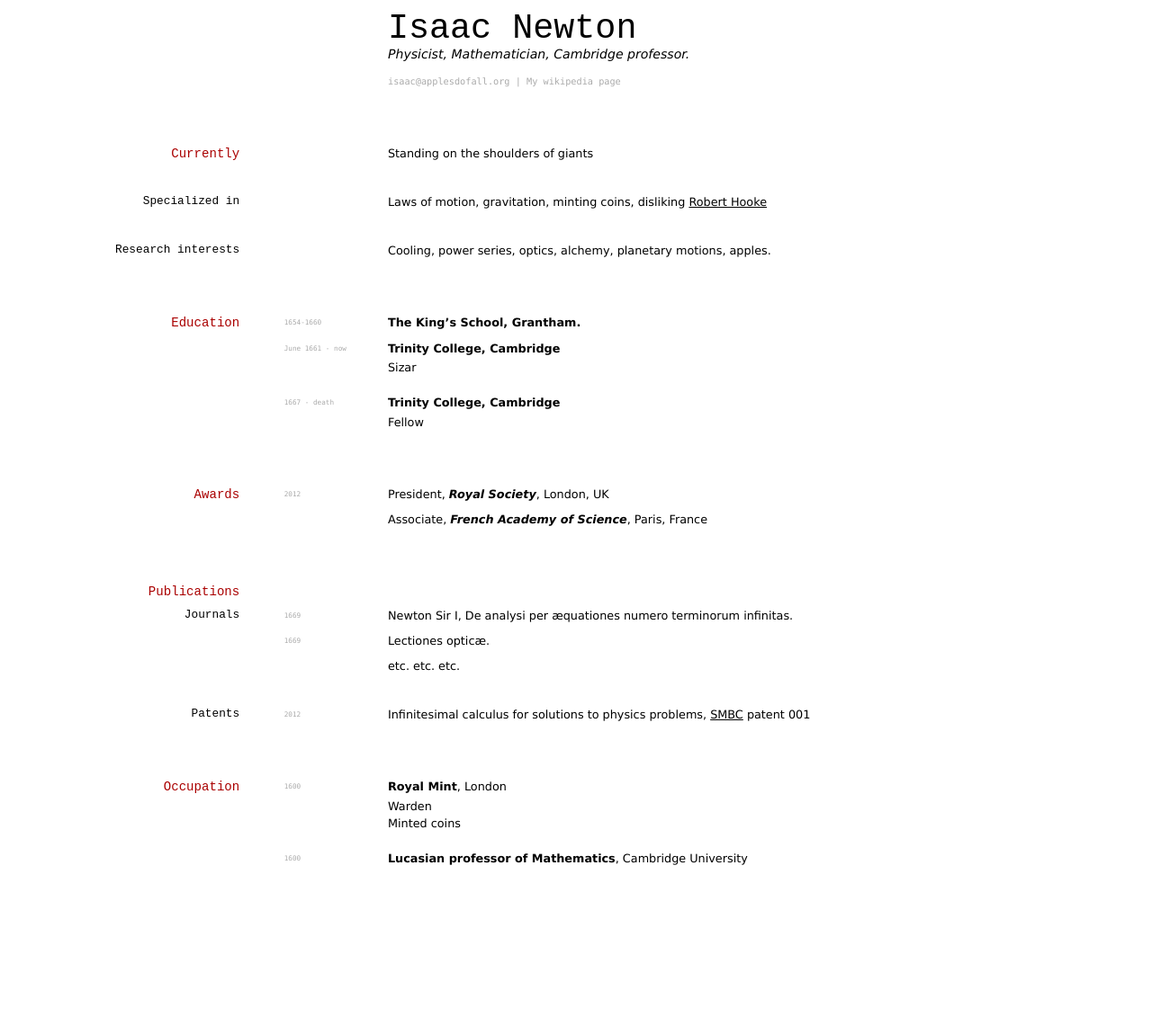
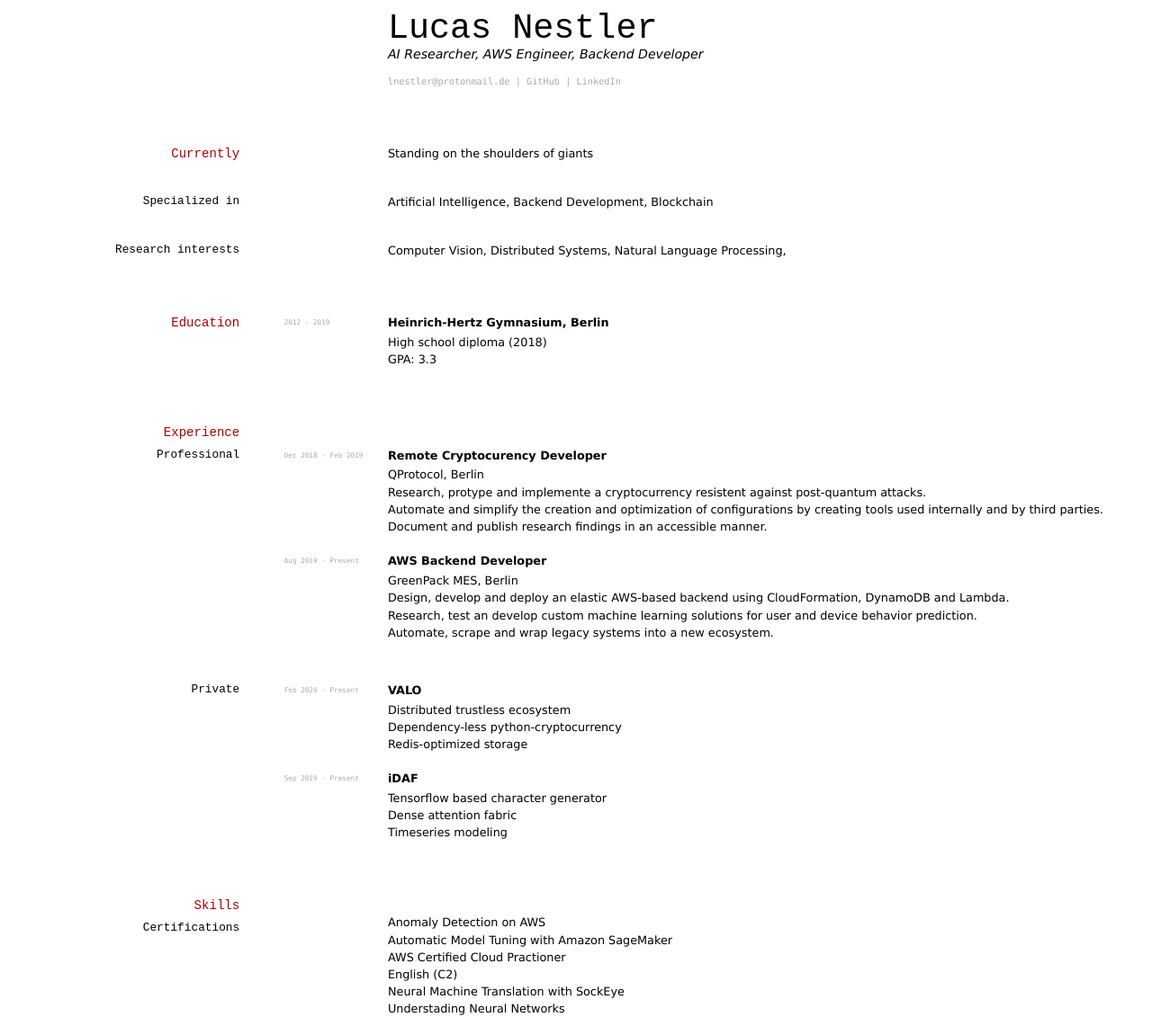
Before and after one commit to ClashLuke/markdown-cv, a Jekyll site: the page built from index.md, in a window 1280 px wide. Shown: the whole page at 90% size. Built offline with Jekyll 4.4.1, drawn with Linux system fonts in a browser that asks for light colours; before the commit the page ends 973 px from its top, so only the background shows below that.

Commit message:
feat: add my cv

```diff
--- a/index.md
+++ b/index.md
@@ -1,13 +1,15 @@
 ---
 layout: cv
-title: Isaac Newtons's CV
+title: Lucas Nestler's CV
 ---
-# Isaac Newton
-Physicist, Mathematician, Cambridge professor.
 
+# Lucas Nestler
+
+AI Researcher, AWS Engineer, Backend Developer
 <div id="webaddress">
-<a href="isaac@applesdofall.org">isaac@applesdofall.org</a>
-| <a href="http://en.wikipedia.org/wiki/Isaac_Newton">My wikipedia page</a>
+<a href="lnestler@protonmail.de">lnestler@protonmail.de</a> |
+ <a href="https://github.com/ClashLuke">GitHub</a> |
+ <a href="https://www.linkedin.com/in/lucas-nestler/">LinkedIn</a>
 </div>
 
 
@@ -17,73 +19,65 @@ Standing on the shoulders of giants
 
 ### Specialized in
 
-Laws of motion, gravitation, minting coins, disliking [Robert Hooke](http://en.wikipedia.org/wiki/Robert_Hooke)
-
+Artificial Intelligence, Backend Development, Blockchain
 
 ### Research interests
 
-Cooling, power series, optics, alchemy, planetary motions, apples.
-
+Computer Vision, Distributed Systems, Natural Language Processing,
 
 ## Education
 
-`1654-1660`
-__The King's School, Grantham.__
+`2012 - 2019`
+__Heinrich-Hertz Gymnasium, Berlin__
 
-`June 1661 - now`
-__Trinity College, Cambridge__
+- High school diploma (2018)
+- GPA: 3.3
 
-- Sizar
+## Experience
 
-`1667 - death`
-__Trinity College, Cambridge__
+### Professional
 
-- Fellow
+`Dec 2018 - Feb 2019`
+__Remote Cryptocurency Developer__
+
+- <i>QProtocol, Berlin</i>
+- Research, protype and implemente a cryptocurrency resistent against post-quantum attacks.
+- Automate and simplify the creation and optimization of configurations by creating tools used internally and by third parties.
+- Document and publish research findings in an accessible manner.
+
+`Aug 2019 - Present`
+__AWS Backend Developer__
+
+- <i>GreenPack MES, Berlin</i>
+- Design, develop and deploy an elastic AWS-based backend using CloudFormation, DynamoDB and Lambda.
+- Research, test an develop custom machine learning solutions for user and device behavior prediction.
+- Automate, scrape and wrap legacy systems into a new ecosystem.
 
 
+### Private
 
-## Awards
+`Feb 2020 - Present`
+__VALO__
 
-`2012`
-President, *Royal Society*, London, UK
-
-Associate, *French Academy of Science*, Paris, France
+- Distributed trustless ecosystem
+- Dependency-less python-cryptocurrency
+- Redis-optimized storage
 
 
+`Sep 2019 - Present`
+__iDAF__
 
-## Publications
+- Tensorflow based character generator
+- Dense attention fabric
+- Timeseries modeling
 
-<!-- A list is also available [online](http://scholar.google.co.uk/citations?user=LTOTl0YAAAAJ) -->
+## Skills
 
-### Journals
+### Certifications
 
-`1669`
-Newton Sir I, De analysi per æquationes numero terminorum infinitas.
-
-`1669`
-Lectiones opticæ.
-
-etc. etc. etc.
-
-### Patents
-
-`2012`
-Infinitesimal calculus for solutions to physics problems, [SMBC](http://www.techdirt.com/articles/20121011/09312820678/if-patents-had-been-around-time-newton.shtml) patent 001
-
-
-## Occupation
-
-`1600`
-__Royal Mint__, London
-
-- Warden
-- Minted coins
-
-`1600`
-__Lucasian professor of Mathematics__, Cambridge University
-
-
-
-<!-- ### Footer
-
-Last updated: May 2013 -->
+- Anomaly Detection on AWS
+- Automatic Model Tuning with Amazon SageMaker
+- AWS Certified Cloud Practioner
+- English (C2)
+- Neural Machine Translation with SockEye
+- Understading Neural Networks
```
